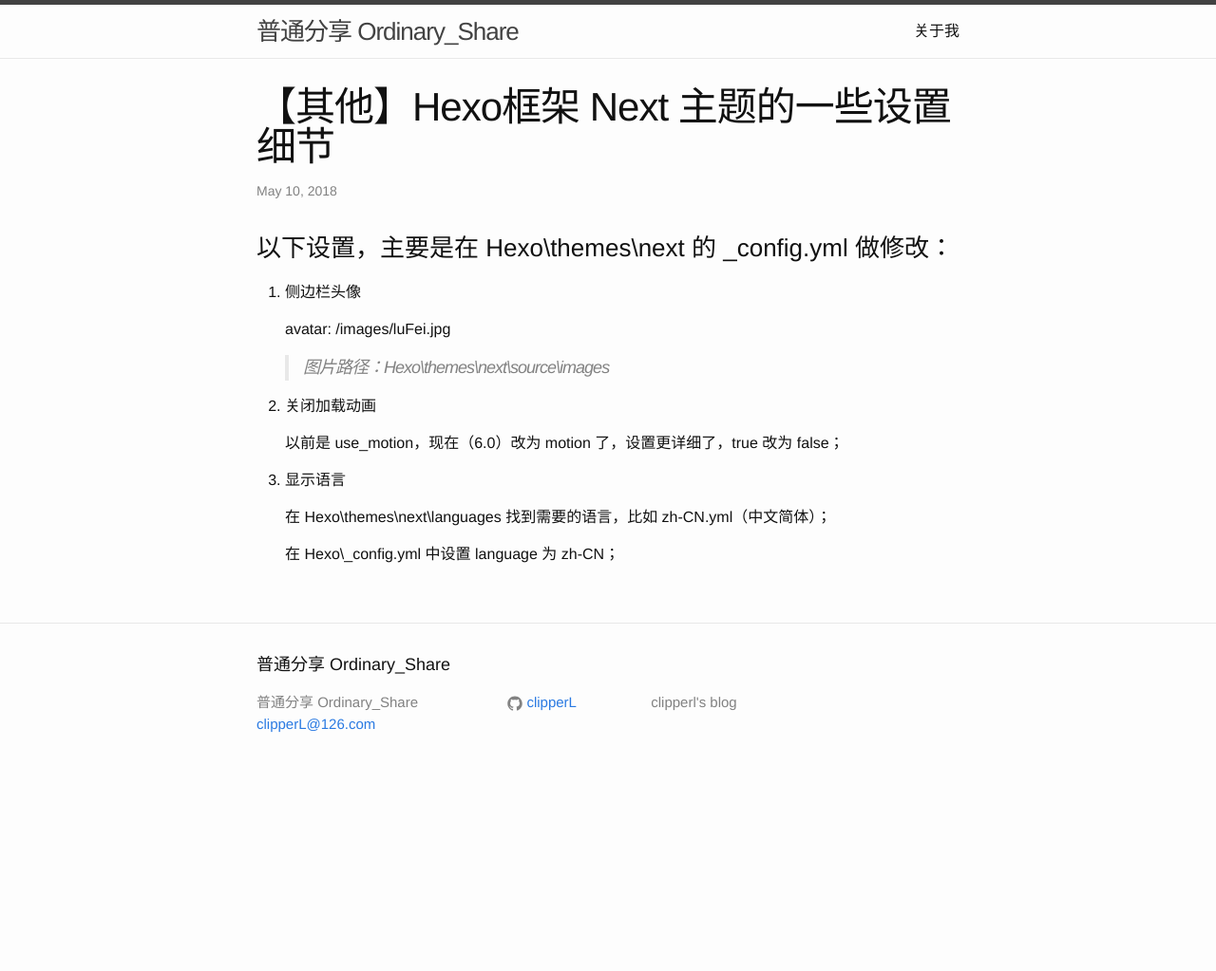
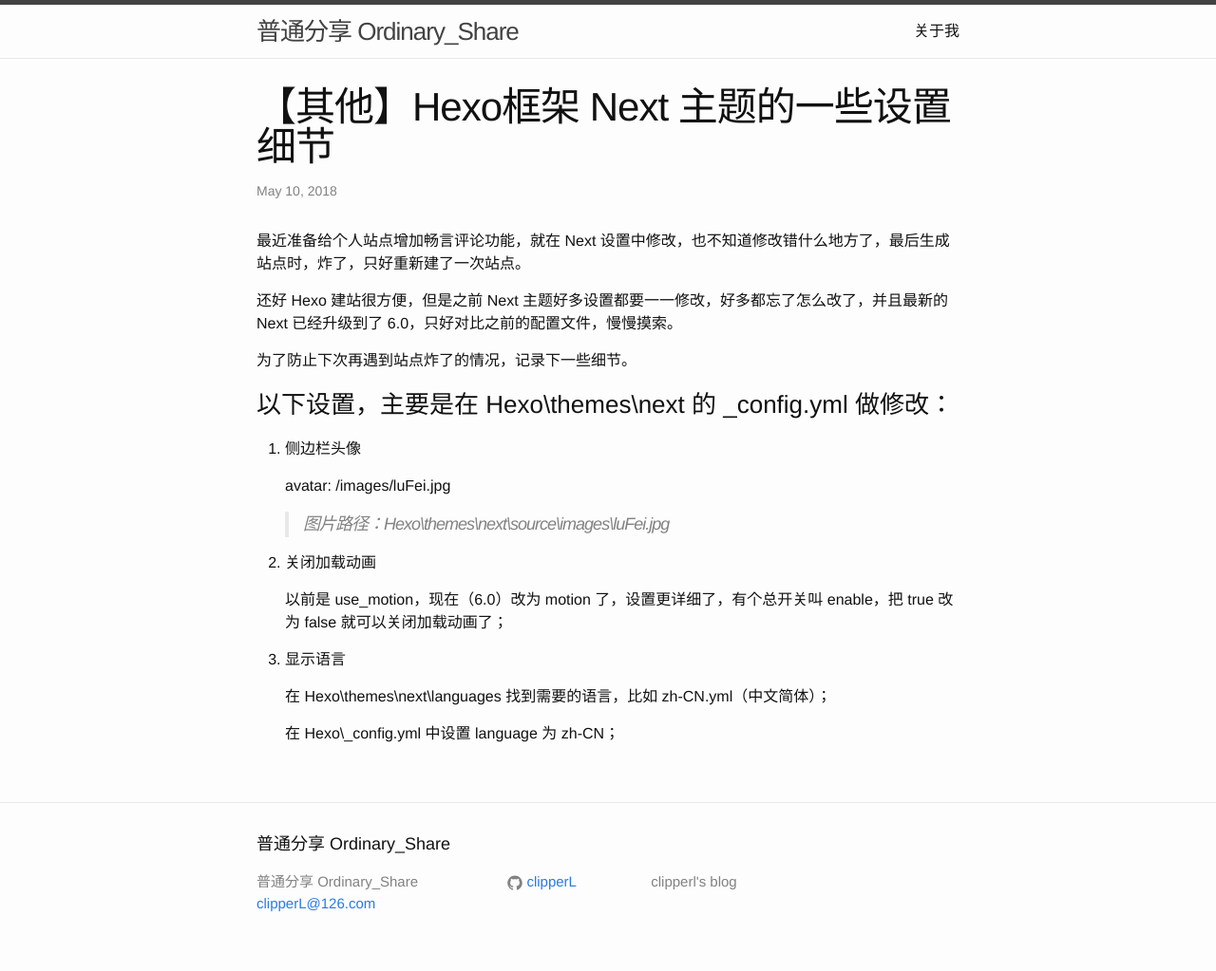
Before and after one commit to clipperL/clipperl.github.io, a Jekyll site: the page built from _posts/2018-05-10-Other-change_settings_of_next_theme.md, in a window 1280 px wide. Shown: the whole page at 95% size. Built offline with Jekyll 4.4.1, drawn with Linux system fonts in a browser that asks for light colours; comment, search, counter and statistics services are not loaded; before the commit the page ends 900 px from its top, so only the background shows below that.

Commit message:
change some words about next theme

```diff
--- a/_posts/2018-05-10-Other-change_settings_of_next_theme.md
+++ b/_posts/2018-05-10-Other-change_settings_of_next_theme.md
@@ -5,17 +5,23 @@ date:   2018-05-10 20:42:04
 categories: Other
 ---
 
+最近准备给个人站点增加畅言评论功能，就在 Next 设置中修改，也不知道修改错什么地方了，最后生成站点时，炸了，只好重新建了一次站点。
+
+还好 Hexo 建站很方便，但是之前 Next 主题好多设置都要一一修改，好多都忘了怎么改了，并且最新的 Next 已经升级到了 6.0，只好对比之前的配置文件，慢慢摸索。
+
+为了防止下次再遇到站点炸了的情况，记录下一些细节。
+
 ### 以下设置，主要是在 Hexo\themes\next 的 _config.yml 做修改：
 
 1. 侧边栏头像
 
    avatar: /images/luFei.jpg
 
-   > 图片路径：Hexo\themes\next\source\images
+   > 图片路径：Hexo\themes\next\source\images\luFei.jpg
 
 2. 关闭加载动画
 
-   以前是 use_motion，现在（6.0）改为 motion 了，设置更详细了，true 改为 false；
+   以前是 use_motion，现在（6.0）改为 motion 了，设置更详细了，有个总开关叫 enable，把 true 改为 false 就可以关闭加载动画了；
 
 3. 显示语言
 
```
